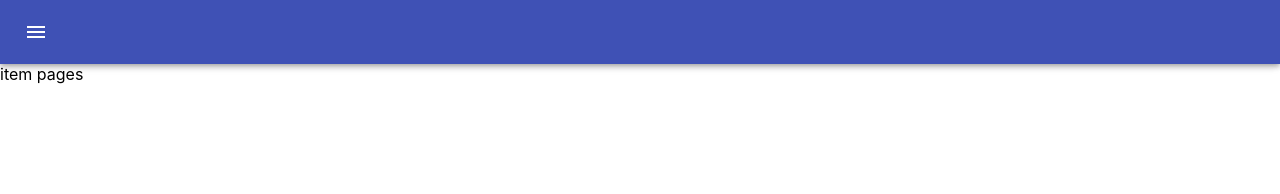
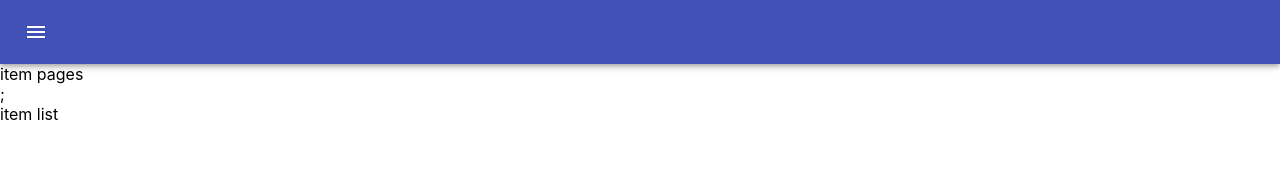
Before and after one commit to masiafrest/posNodeReact, a React (Create React App) app in the folder frontend/react-graphql-apollo/: page /item in a window 1280 px wide. Shown: the top 194 px of the page. Built offline with nearby package versions, Linux system fonts and the light colour scheme.

Commit message:
add item list

```diff
--- /dev/null
+++ b/frontend/react-graphql-apollo/src/pages/item/components/ItemList/index.jsx
@@ -0,0 +1,5 @@
+import React from "react";
+
+export default function ItemList({ data }) {
+  return <div>item list</div>;
+}
--- a/frontend/react-graphql-apollo/src/pages/item/index.jsx
+++ b/frontend/react-graphql-apollo/src/pages/item/index.jsx
@@ -1,5 +1,6 @@
 import React from "react";
 import { useQuery, gql } from "@apollo/client";
+import ItemList from "./components/ItemList";
 
 export default function Item() {
   const ITEM_QUERY = gql`{
@@ -29,5 +30,10 @@ export default function Item() {
           }`;
   const { data, loading, error } = useQuery(ITEM_QUERY);
   console.log(data);
-  return <div>item pages</div>;
+  return (
+    <>
+      <div>item pages</div>;
+      <ItemList data={data} />
+    </>
+  );
 }
```
